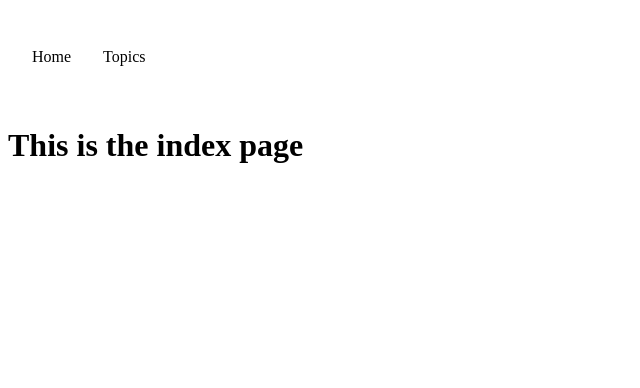
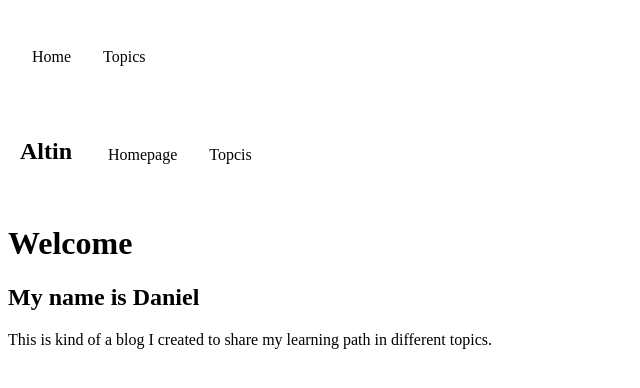
Before and after one commit to VarmiloVA/Django-portfolio, a Django app: page /blog/ in a window 1280 px wide. Shown: the top 388 px of the page, without its empty margins (0-640 px from the left). Run offline with Django 4.2, Linux system fonts and the light colour scheme.

Commit message:
navbar template used as a component

```diff
--- a/learning_logs/templates/learning_logs/index.html
+++ b/learning_logs/templates/learning_logs/index.html
@@ -1,6 +1,14 @@
 {% extends 'learning_logs/base.html' %}
 {% block content %}
 <header>
-    <h1>This is the index page</h1>
+    {% include 'learning_logs/navbar.html' %}
 </header>
+<main>
+    <h1>Welcome</h1>
+    <h2>My name is Daniel</h2>
+    <p>
+        This is kind of a blog I created to share my learning path
+        in different topics.
+    </p>
+</main>
 {% endblock %}
--- /dev/null
+++ b/learning_logs/templates/learning_logs/navbar.html
@@ -0,0 +1,7 @@
+<nav>
+    <h1>Altin</h1>
+    <ul>
+        <li><a href="{% url 'learning_logs:index' %}">Homepage</a></li>
+        <li><a href="{% url 'learning_logs:topics' %}">Topcis</a></li>
+    </ul>
+</nav>
--- a/learning_logs/templates/learning_logs/topic.html
+++ b/learning_logs/templates/learning_logs/topic.html
@@ -1,5 +1,8 @@
 {% extends 'learning_logs/base.html' %}
 {% block content %}
+<header>
+    {% include 'navbar.html' %}
+</header>
 <main>
     <h1>{{ topic }}</h1>
     {% for entry in entries %}
--- a/learning_logs/templates/learning_logs/topics.html
+++ b/learning_logs/templates/learning_logs/topics.html
@@ -1,7 +1,6 @@
 {% extends 'learning_logs/base.html' %}
 {% block content %}
 <header>
-    <h1>Topics</h1>
 </header>
 <main>
     <ul>
```
